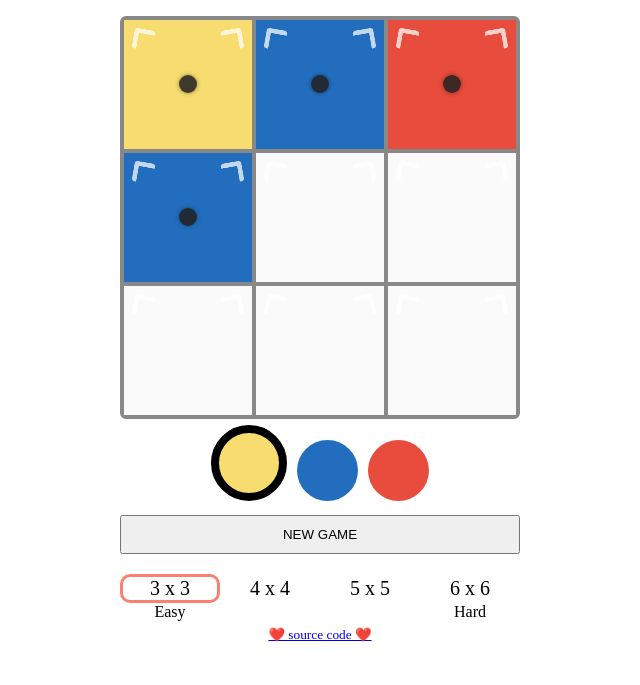
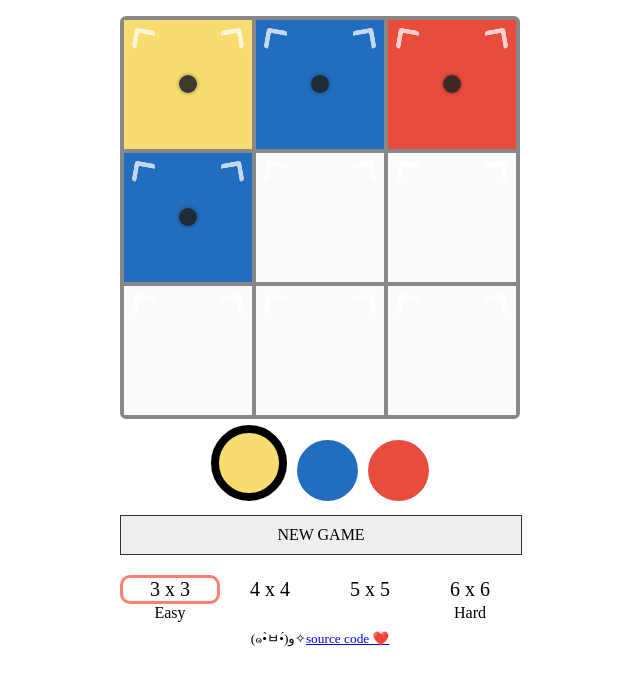
Before and after one commit to JinXJinX/color-sudoku, a plain HTML site: page index.html in a window 1280 px wide. Shown: the part 105-790 px from the top of the page, without its empty margins (320-960 px from the left). Drawn offline with Linux system fonts and the light colour scheme.

Commit message:
feat(UI): update ui

```diff
--- a/cs.css
+++ b/cs.css
@@ -120,7 +120,11 @@ body {
     display: block;
     margin-top: 10px;
     width: 100%;
-    padding: 10px;
+    padding-top: 10px;
+    padding-bottom: 10px;
+    background-color: #efefef;
+    text-align: center;
+    border: 1px solid #333;
 }
 #level-box {
     display: flex;
--- a/index.html
+++ b/index.html
@@ -14,7 +14,7 @@
         <div id="control-box">
             <div id="btn-color-box-1"></div>
             <div id="btn-color-box-2"></div>
-            <button id="btn-new">NEW GAME</button>
+            <div id="btn-new">NEW GAME</div>
             <div id="level-box">
                 <div class="level level-selected" data-size="3">
                     <span class="level-name">3 x 3</span>
@@ -29,7 +29,7 @@
             </div>
         </div>
 
-        <small class="source-code-link"><a target="_blank" href="https://github.com/JinXJinX/color-sudoku">❤️ source code ❤️</a></small>
+        <small class="source-code-link">(๑•̀ㅂ•́)و✧<a target="_blank" href="https://github.com/JinXJinX/color-sudoku">source code ❤️</a></small>
 
         <script src="cs.js"></script>
     </body>
```
